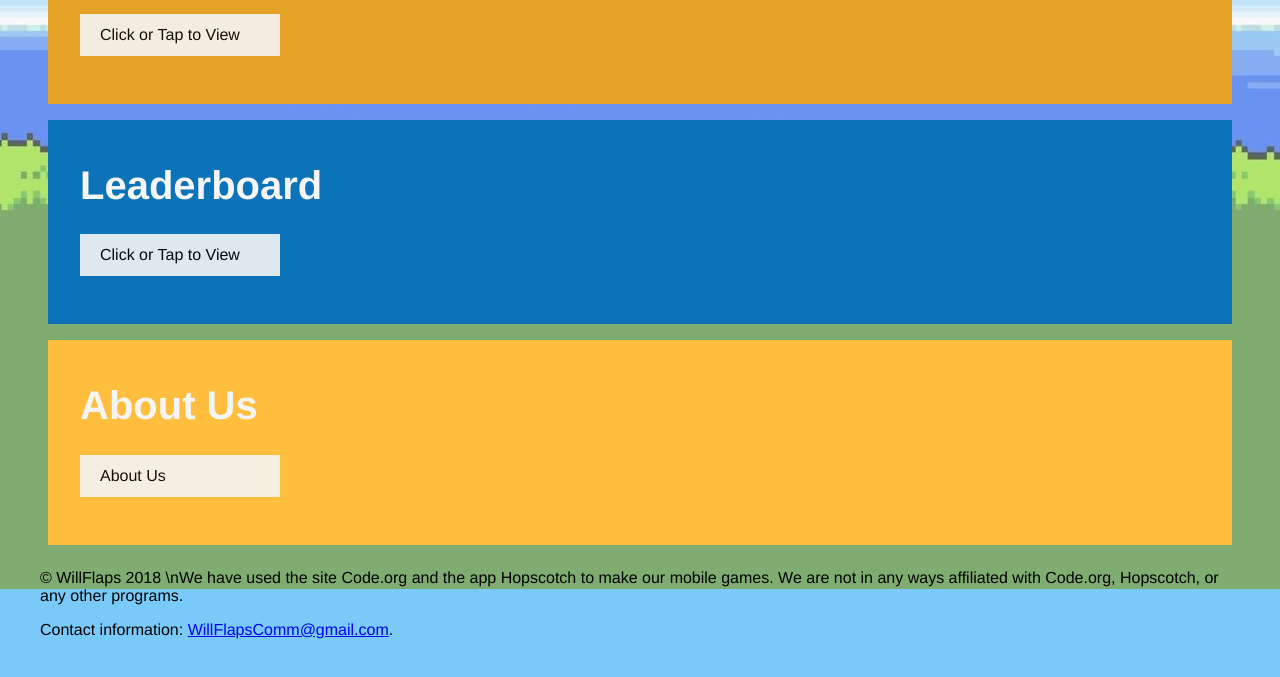
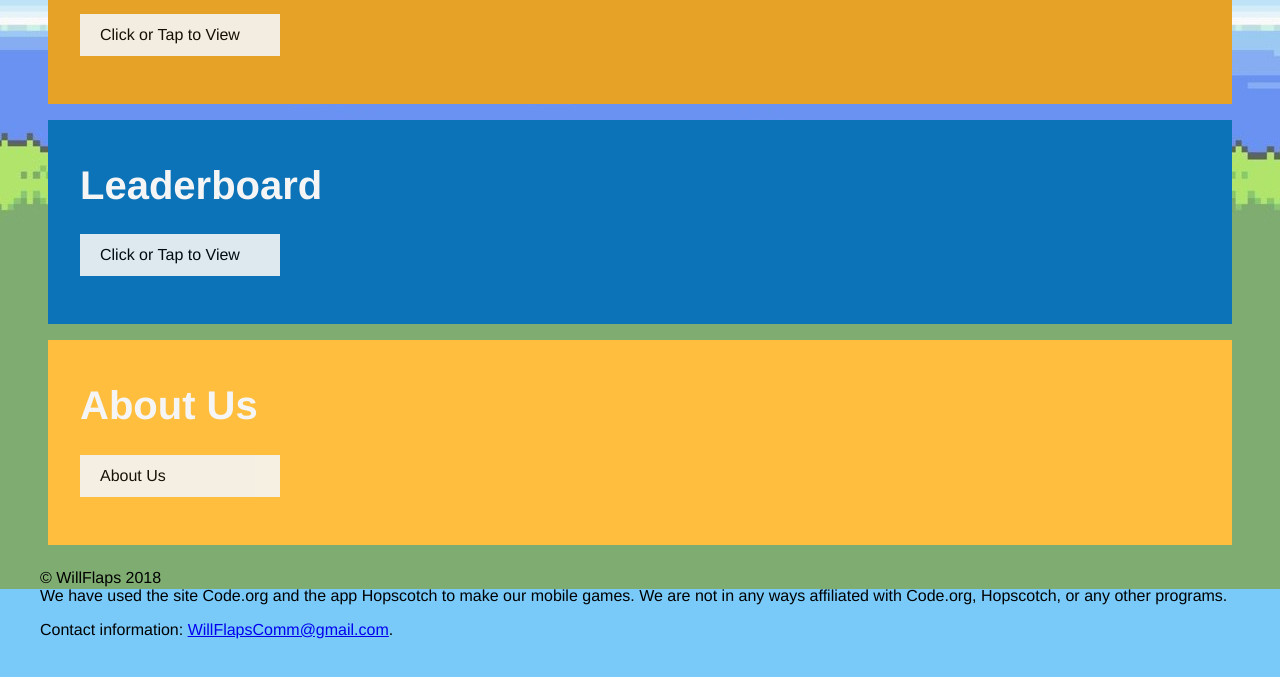
Before and after one commit to WillGaming/WillFlaps, a plain HTML site: page index.html in a window 1280 px wide. Shown: the part 1331-2008 px from the top of the page. Drawn offline with nearby package versions, Linux system fonts and the light colour scheme.

Commit message:
Update index.html

```diff
--- a/index.html
+++ b/index.html
@@ -59,7 +59,7 @@
 </body>
 </body>
  <footer>
-  <p>	&copy; WillFlaps 2018 \nWe have used the site Code.org and the app Hopscotch to make our mobile games. We are not in any ways affiliated with Code.org, Hopscotch, or any other programs.</p>
+  <p>	&copy; WillFlaps 2018 <br />We have used the site Code.org and the app Hopscotch to make our mobile games. We are not in any ways affiliated with Code.org, Hopscotch, or any other programs.</p>
   <p>Contact information: <a href="mailto:willflapscomm@gmail.com">
   WillFlapsComm@gmail.com</a>.</p>
 </footer>
```
